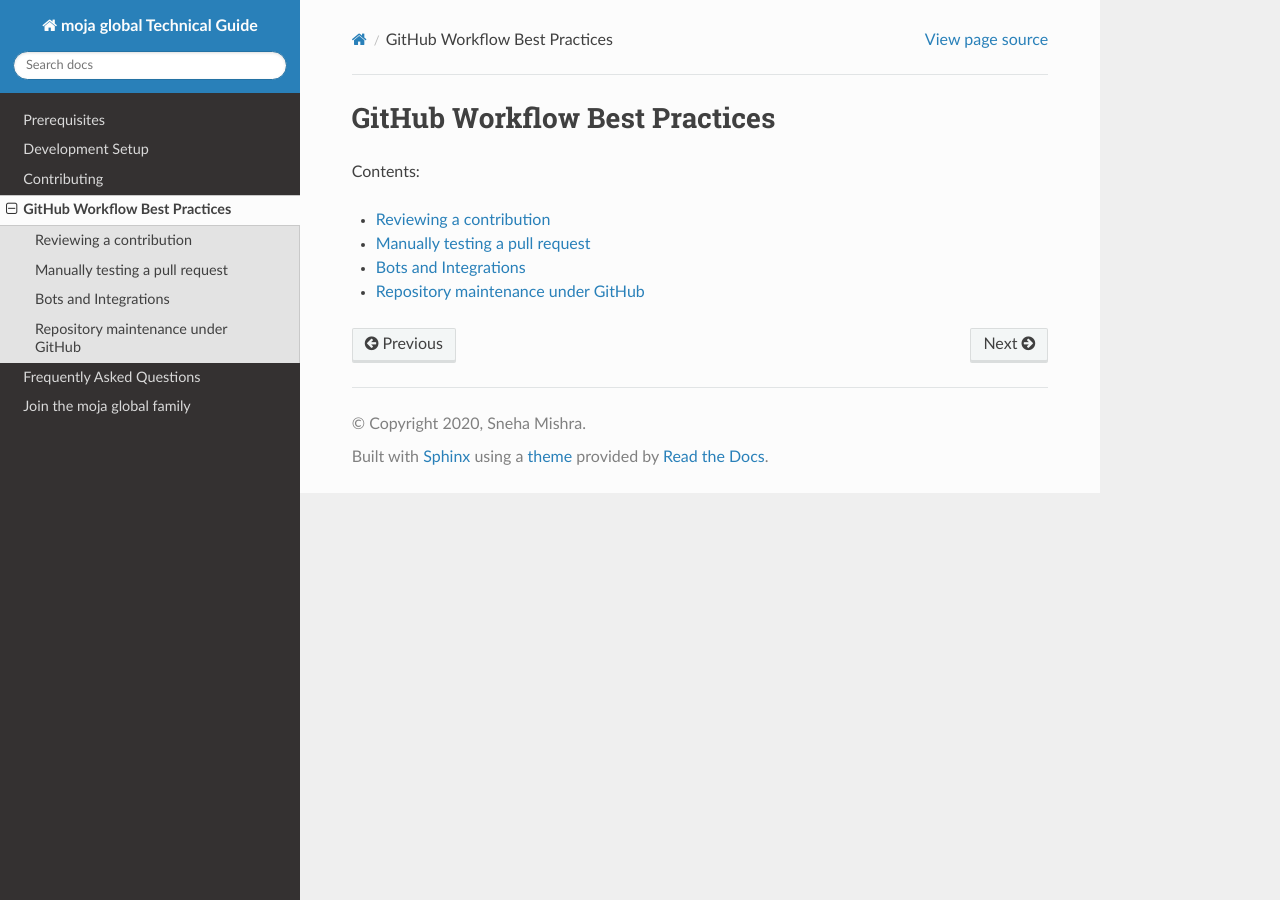
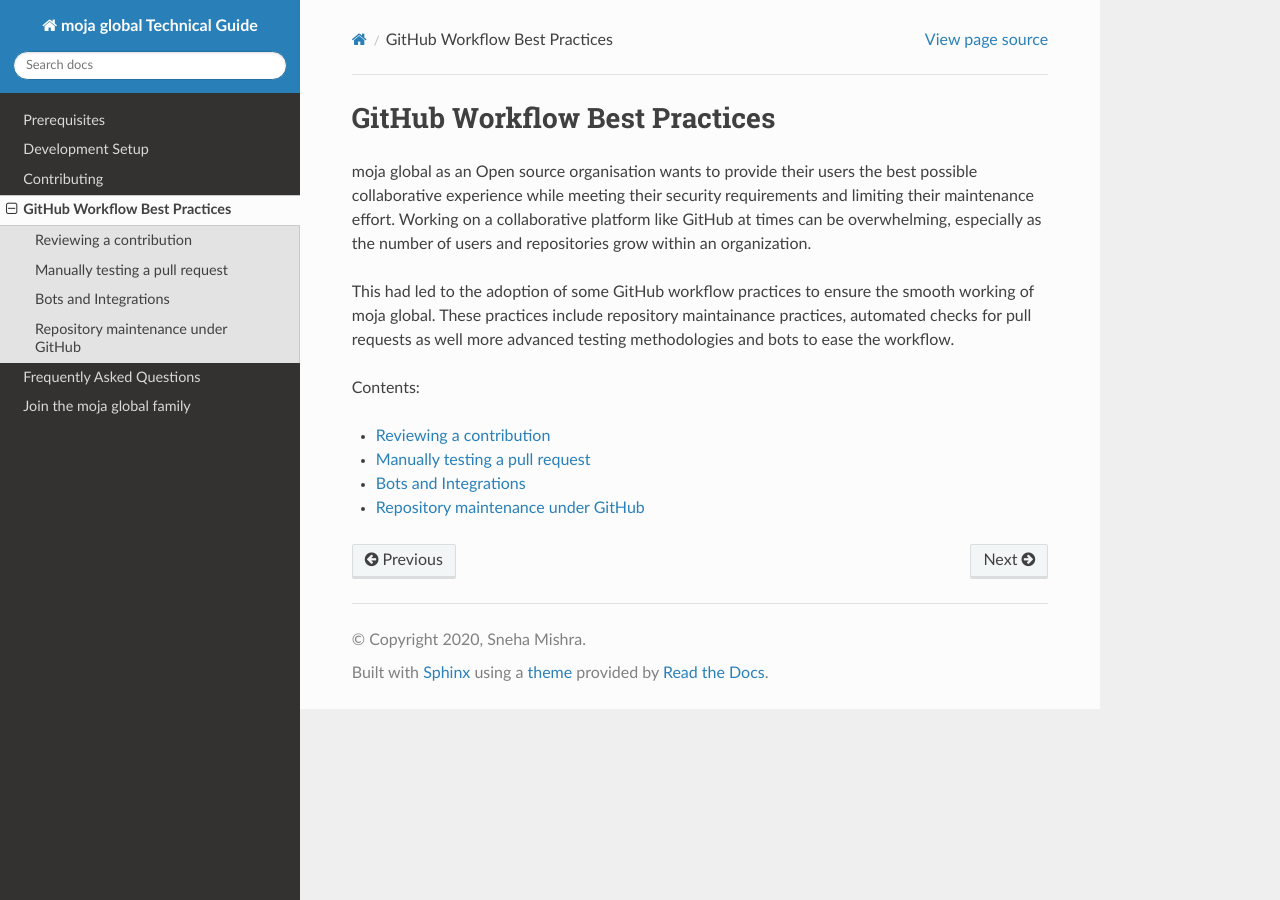
Before and after one commit to moja-global/moja_global_docs, a Sphinx documentation site: the page built from docs/DeveloperWorkflow/index.rst, in a window 1280 px wide. Built offline with Sphinx 7.4.7 and the Read the Docs theme 2.0.0, drawn with Linux system fonts in a browser that asks for light colours.

Commit message:
add index section for github workflow practices

```diff
--- a/docs/DeveloperWorkflow/index.rst
+++ b/docs/DeveloperWorkflow/index.rst
@@ -2,6 +2,12 @@
 
 GitHub Workflow Best Practices
 ##############################
+
+moja global as an Open source organisation wants to provide their users the best possible collaborative experience while meeting their security requirements and limiting their maintenance effort.
+Working on a collaborative platform like GitHub at times can be  overwhelming, especially as the number of users and repositories grow within an organization.
+
+This had led to the adoption of some GitHub workflow practices to ensure the smooth working of moja global. These practices include repository maintainance practices, automated checks for pull requests as well more advanced testing methodologies and bots to ease the workflow.
+
 
 Contents:
 
```
